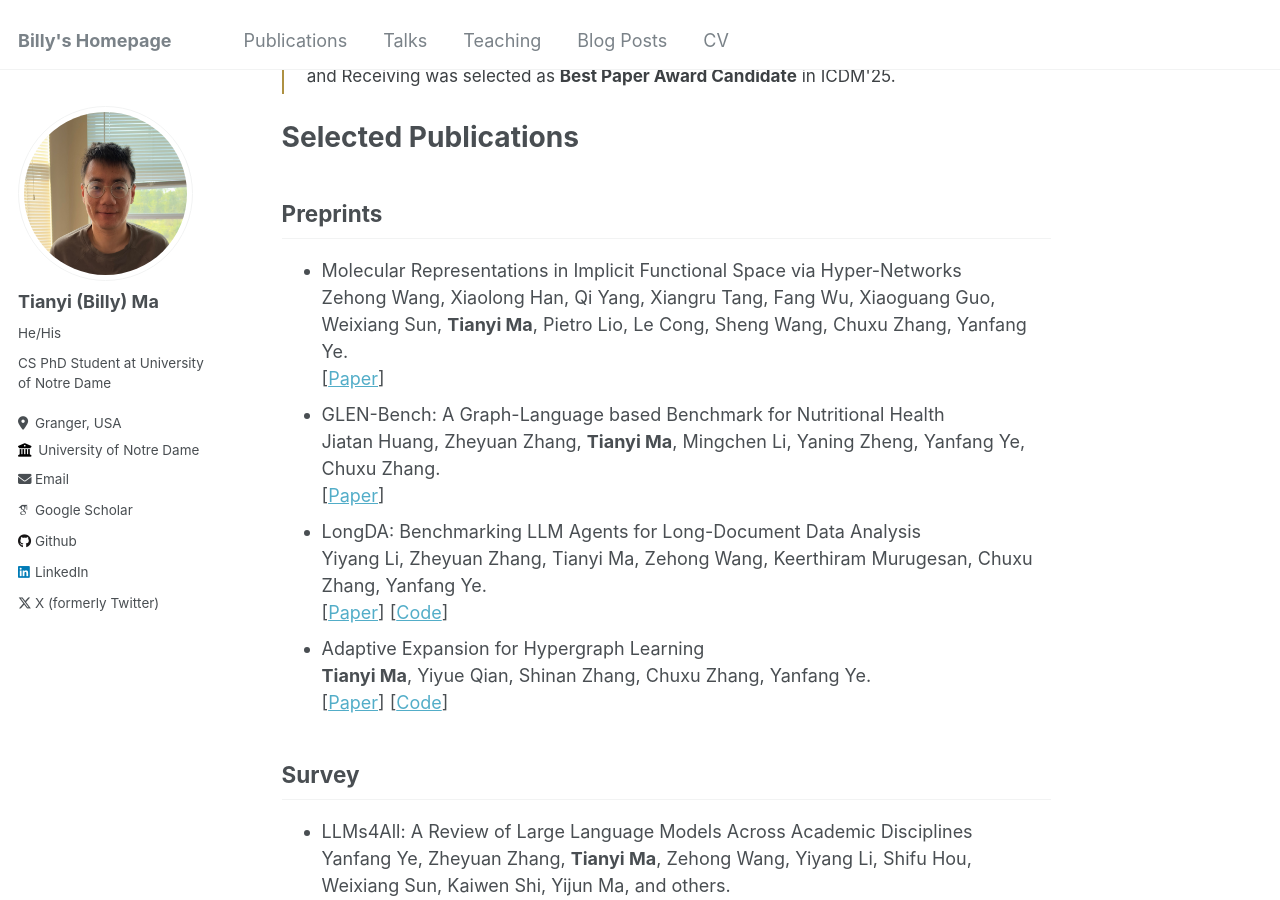
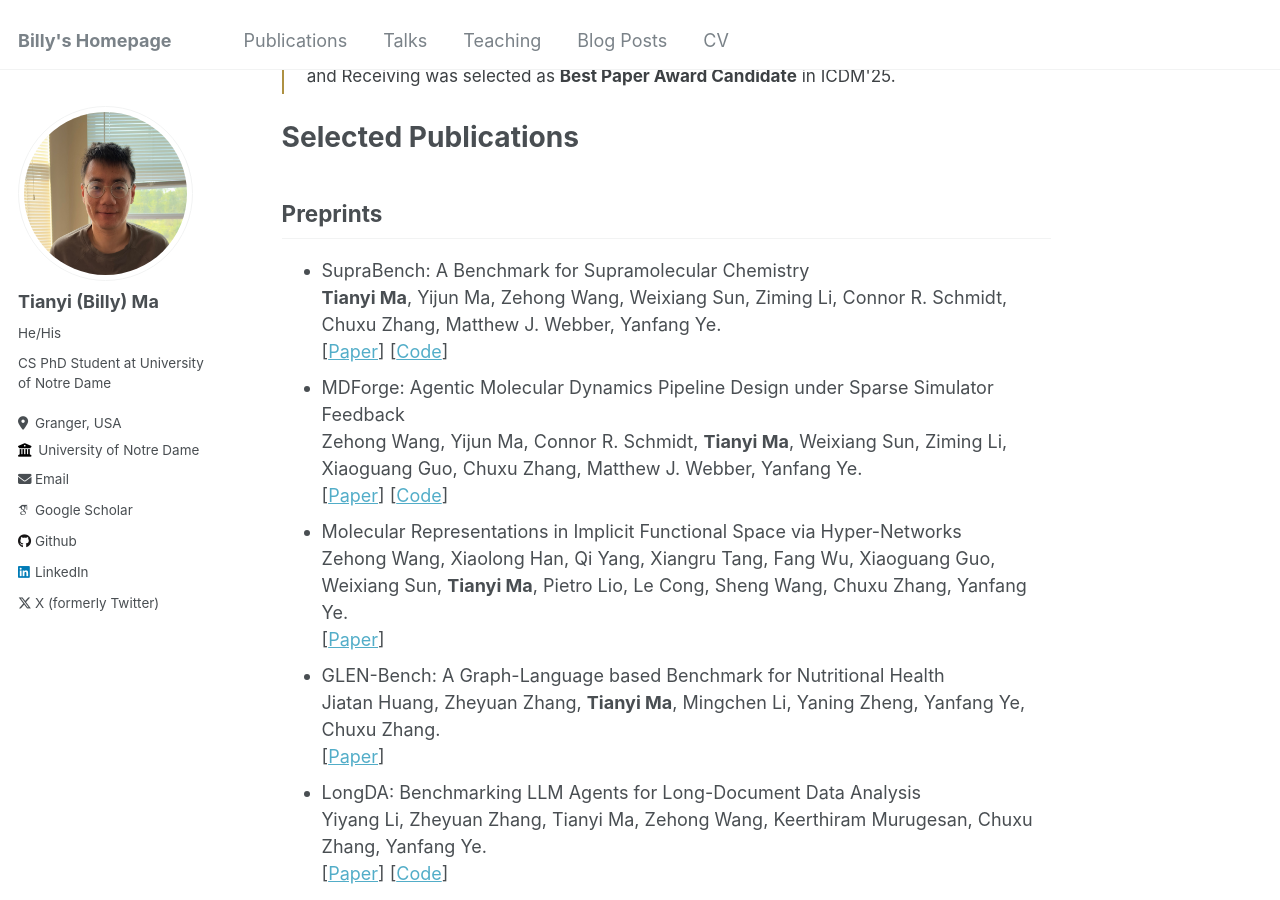
Before and after one commit to Tianyi-Billy-Ma/Tianyi-Billy-Ma.github.io, a Jekyll site: the page built from _pages/about.md, in a window 1280 px wide and 900 px high, scrolled down 609 px. Built offline with Jekyll 4.4.1, drawn with Linux system fonts in a browser that asks for light colours; some web fonts are replaced.

Commit message:
Add SupraBench and MDForge preprints to publications
Co-Authored-By: Claude Opus 4.8 (1M context) <noreply@anthropic.com>

```diff
--- a/_pages/about.md
+++ b/_pages/about.md
@@ -26,6 +26,12 @@ My research fields fail in graph/hypergraph Learning and its application with La
 
 ## Preprints
 
+- SupraBench: A Benchmark for Supramolecular Chemistry\
+  **Tianyi Ma**, Yijun Ma, Zehong Wang, Weixiang Sun, Ziming Li, Connor R. Schmidt, Chuxu Zhang, Matthew J. Webber, Yanfang Ye.\
+  [[Paper](https://arxiv.org/abs/2606.13477)] [[Code](https://github.com/Tianyi-Billy-Ma/SupraBench)]
+- MDForge: Agentic Molecular Dynamics Pipeline Design under Sparse Simulator Feedback\
+  Zehong Wang, Yijun Ma, Connor R. Schmidt, **Tianyi Ma**, Weixiang Sun, Ziming Li, Xiaoguang Guo, Chuxu Zhang, Matthew J. Webber, Yanfang Ye.\
+  [[Paper](https://arxiv.org/abs/2606.12916)] [[Code](https://github.com/Zehong-Wang/MDForge)]
 - Molecular Representations in Implicit Functional Space via Hyper-Networks\
   Zehong Wang, Xiaolong Han, Qi Yang, Xiangru Tang, Fang Wu, Xiaoguang Guo, Weixiang Sun, **Tianyi Ma**, Pietro Lio, Le Cong, Sheng Wang, Chuxu Zhang, Yanfang Ye.\
   [[Paper](https://arxiv.org/abs/2601.22327)]
```
